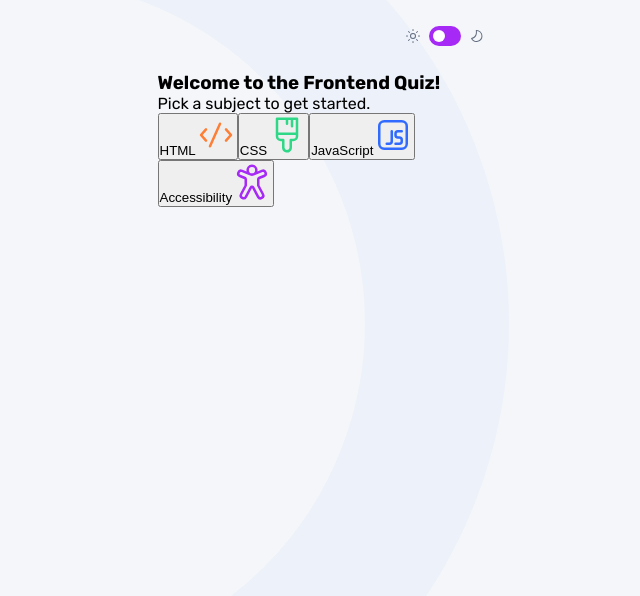
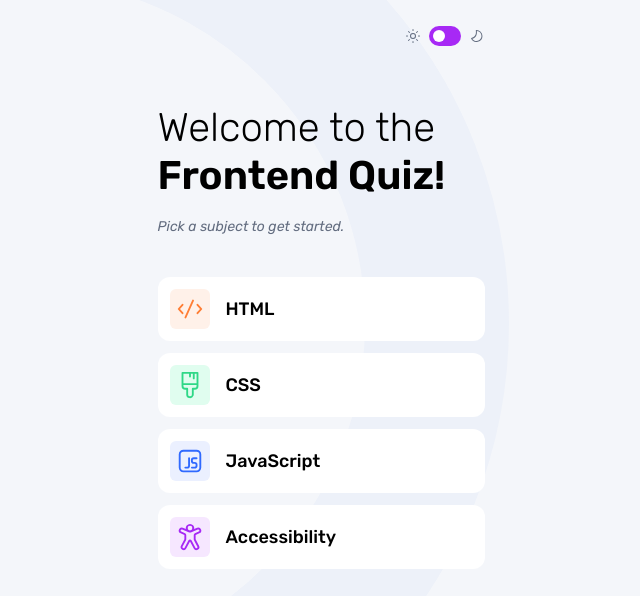
Before and after one commit to leeport511/frontend-quiz-app, a website built with Vite: page index.html in a window 1280 px wide. Shown: the whole page, without its empty margins (319-959 px from the left). Built offline with nearby package versions, Linux system fonts and the light colour scheme.

Commit message:
finished styling in home page

```diff
--- a/index.html
+++ b/index.html
@@ -44,9 +44,9 @@
 					/>
 				</div>
 			</header>
-			<section class="main__section">
+			<div class="main__section">
 				<div id="app"></div>
-			</section>
+			</div>
 		</main>
 	</body>
 </html>
--- a/src/data/data.json
+++ b/src/data/data.json
@@ -3,6 +3,7 @@
         {
             "title": "HTML",
             "icon": "src/assets/images/icon-html.svg",
+            "iconColor": "#FFF1E9",
             "questions": [
                 {
                     "question": "What does HTML stand for?",
@@ -109,6 +110,7 @@
         {
             "title": "CSS",
             "icon": "src/assets/images/icon-css.svg",
+            "iconColor": "#E0FDEF",
             "questions": [
                 {
                     "question": "What does CSS stand for?",
@@ -215,6 +217,7 @@
         {
             "title": "JavaScript",
             "icon": "src/assets/images/icon-js.svg",
+            "iconColor": "#EBF0FF",
             "questions": [
                 {
                     "question": "Which syntax is correct to output 'Hello World' in an alert box?",
@@ -321,6 +324,7 @@
         {
             "title": "Accessibility",
             "icon": "src/assets/images/icon-accessibility.svg",
+            "iconColor": "#F6E7FF",
             "questions": [
                 {
                     "question": "What does 'WCAG' stand for?",
--- a/src/modules/subjectSelector.js
+++ b/src/modules/subjectSelector.js
@@ -10,10 +10,12 @@ const subjectSelector = async () => {
 	quizzes.forEach((quiz) => {
 		console.log(quiz.icon);
 
-		const subjectTitle = document.createElement('button');
 		const subjectImage = document.createElement('img');
 		subjectImage.setAttribute('src', `${quiz.icon}`);
 		subjectImage.setAttribute('alt', `${quiz.title} icon`);
+		subjectImage.classList.add('quiz__subject-selector--img');
+		subjectImage.style.backgroundColor = `${quiz.iconColor}`;
+		const subjectTitle = document.createElement('button');
 		subjectTitle.classList.add('quiz__subject-selector--btn');
 		subjectTitle.textContent = quiz.title;
 		subjectTitle.appendChild(subjectImage);
--- a/src/sass/component/_home.scss
+++ b/src/sass/component/_home.scss
@@ -3,3 +3,44 @@
 @use '../globals/mixins' as *;
 
 // Todo: empezar con el home en el diseno.
+
+.quiz {
+	margin-top: 32px;
+
+	&__title {
+		margin-bottom: 40px;
+
+		h1 {
+			font-size: 40px;
+			font-weight: 300;
+			line-height: 120%;
+
+			b {
+				font-weight: 600;
+			}
+		}
+
+		p {
+			@include little-paragraph;
+			margin-top: 16px;
+		}
+	}
+
+	&__subject-selector {
+		width: 100%;
+		display: flex;
+		flex-direction: column;
+
+		&--btn {
+			@include btn-selector;
+			display: flex;
+			flex-direction: row-reverse;
+			align-items: center;
+			justify-content: flex-end;
+		}
+
+		&--img {
+			@include img-border;
+		}
+	}
+}
--- a/src/sass/globals/_mixins.scss
+++ b/src/sass/globals/_mixins.scss
@@ -11,6 +11,19 @@
 	background-color: $white;
 	padding: 12px;
 	gap: 16px;
+	margin-bottom: 12px;
+	border: none;
+	border-radius: 12px;
+	font-size: 18px;
+	font-weight: 500;
+	font-family: $rubik;
+}
+
+@mixin img-border {
+	border-radius: 6px;
+	width: 40px;
+	height: 40px;
+	padding: 5px;
 }
 
 @mixin little-paragraph {
```
Also changed, not shown: src/css/styles.css, 1 other file.
